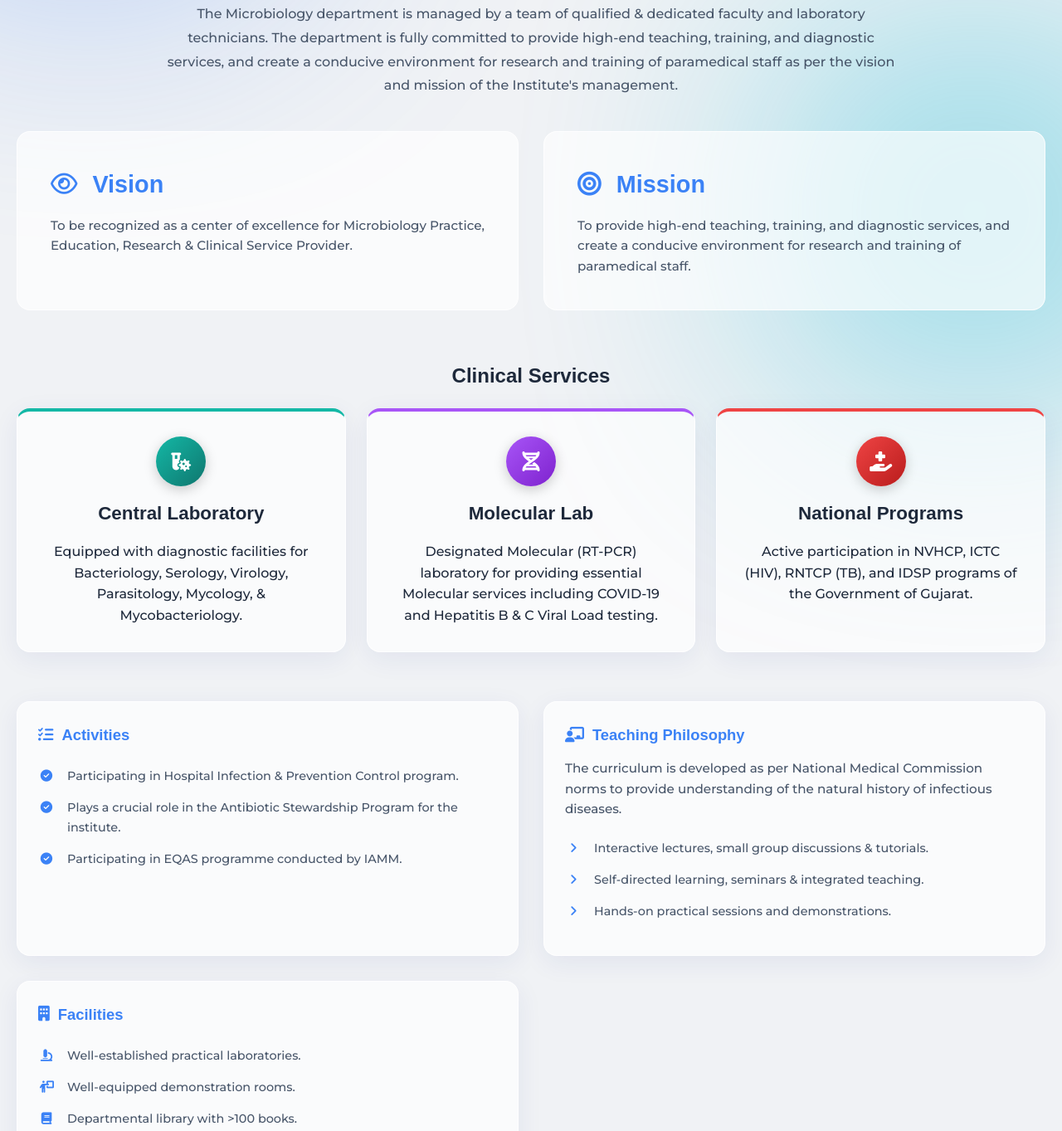
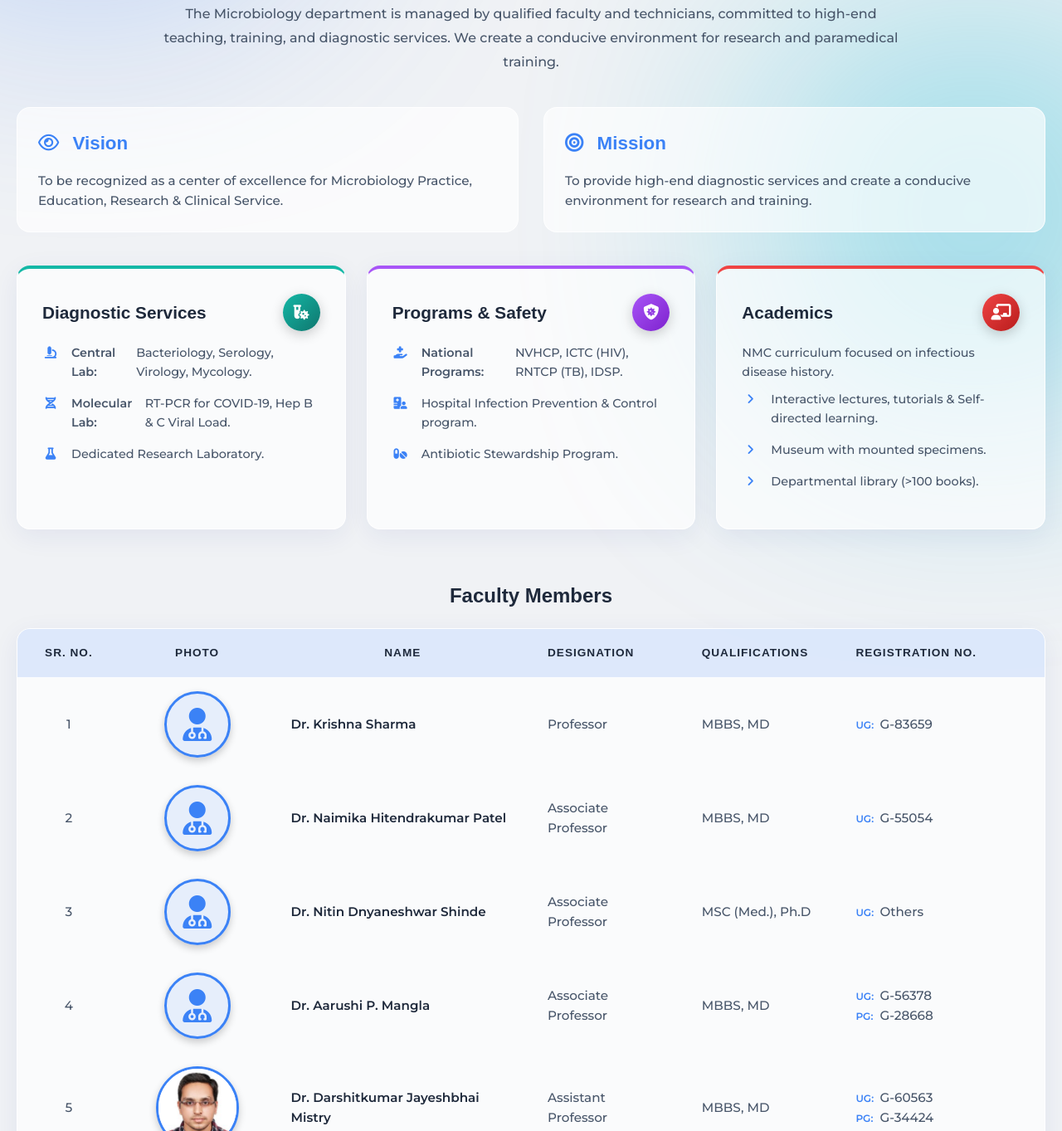
Before and after one commit to BMCRI/bmcri.github.io, a plain HTML site: page departments/microbiology/microbiology.html in a window 1280 px wide. Shown: the part 369-1732 px from the top of the page at 83% size. Drawn offline with Linux system fonts and the light colour scheme; files whose address does not match are found by name; a web font is replaced by a local one.

Commit message:
Update microbiology.html

```diff
--- a/departments/microbiology/microbiology.html
+++ b/departments/microbiology/microbiology.html
@@ -34,99 +34,78 @@
   <div id="global-header"></div>
   <div class="site-wrapper">
     <main class="container-wide main-content fade-in">
-      <h2 class="section-title reveal"><i class="fa-solid fa-bacteria"></i>Department of Microbiology </h2>
+
+      <h2 class="section-title reveal"><i class="fa-solid fa-bacteria"></i> Department of Microbiology </h2>
       <p class="text-center reveal"
         style="margin-bottom: 40px; color: var(--text-secondary); max-width: 900px; margin-left: auto; margin-right: auto; line-height: 1.8;">
-        The Microbiology department is managed by a team of qualified & dedicated faculty and laboratory technicians.
-        The department is fully committed to provide high-end teaching, training, and diagnostic services, and create a
-        conducive environment for research and training of paramedical staff as per the vision and mission of the
-        Institute's management. </p>
-      <div class="vision-mission-grid reveal">
-        <div class="vm-card">
-          <h3><i class="fa-regular fa-eye" style="margin-right:10px;"></i> Vision</h3>
+        The Microbiology department is managed by qualified faculty and technicians, committed to high-end teaching,
+        training, and diagnostic services. We create a conducive environment for research and paramedical training.
+      </p>
+
+      <div class="vision-mission-grid reveal" style="margin-bottom: 40px;">
+        <div class="vm-card" style="padding: 25px;">
+          <h3 style="font-size: 1.4rem;"><i class="fa-regular fa-eye" style="margin-right:10px;"></i> Vision</h3>
           <p>To be recognized as a center of excellence for Microbiology Practice, Education, Research & Clinical
-            Service Provider.</p>
+            Service.</p>
         </div>
-        <div class="vm-card">
-          <h3><i class="fa-solid fa-bullseye" style="margin-right:10px;"></i> Mission</h3>
-          <p>To provide high-end teaching, training, and diagnostic services, and create a conducive environment for
-            research and training of paramedical staff.</p>
+        <div class="vm-card" style="padding: 25px;">
+          <h3 style="font-size: 1.4rem;"><i class="fa-solid fa-bullseye" style="margin-right:10px;"></i> Mission</h3>
+          <p>To provide high-end diagnostic services and create a conducive environment for research and training.</p>
         </div>
       </div>
-      <section class="reveal" style="margin-top: 60px;">
-        <h3 class="section-title" style="font-size: 1.5rem; margin-bottom: 20px;">Clinical Services</h3>
+
+      <section class="reveal">
         <div class="hero-grid">
-          <article class="card card-tint-teal">
-            <div class="icon-circle-bg teal"><i class="fa-solid fa-vial-virus"></i></div>
-            <h3>Central Laboratory</h3>
-            <p>Equipped with diagnostic facilities for Bacteriology, Serology, Virology, Parasitology, Mycology, &
-              Mycobacteriology.</p>
+
+          <article class="card card-tint-teal" style="align-items: flex-start; text-align: left;">
+            <div class="flex-between" style="width: 100%; margin-bottom: 15px;">
+              <h3 style="margin:0; font-size: 1.3rem;">Diagnostic Services</h3>
+              <div class="icon-circle-bg teal" style="width: 45px; height: 45px; font-size: 1.2rem;"><i
+                  class="fa-solid fa-vial-virus"></i></div>
+            </div>
+            <ul class="info-list" style="margin-top: 0; width: 100%;">
+              <li><i class="fa-solid fa-microscope"></i> <strong>Central Lab:</strong> Bacteriology, Serology, Virology,
+                Mycology.</li>
+              <li><i class="fa-solid fa-dna"></i> <strong>Molecular Lab:</strong> RT-PCR for COVID-19, Hep B & C Viral
+                Load.</li>
+              <li><i class="fa-solid fa-flask"></i> Dedicated Research Laboratory.</li>
+            </ul>
           </article>
-          <article class="card card-tint-purple">
-            <div class="icon-circle-bg purple"><i class="fa-solid fa-dna"></i></div>
-            <h3>Molecular Lab</h3>
-            <p>Designated Molecular (RT-PCR) laboratory for providing essential Molecular services including COVID-19
-              and Hepatitis B & C Viral Load testing.</p>
+
+          <article class="card card-tint-purple" style="align-items: flex-start; text-align: left;">
+            <div class="flex-between" style="width: 100%; margin-bottom: 15px;">
+              <h3 style="margin:0; font-size: 1.3rem;">Programs & Safety</h3>
+              <div class="icon-circle-bg purple" style="width: 45px; height: 45px; font-size: 1.2rem;"><i
+                  class="fa-solid fa-shield-virus"></i></div>
+            </div>
+            <ul class="info-list" style="margin-top: 0; width: 100%;">
+              <li><i class="fa-solid fa-hand-holding-medical"></i> <strong>National Programs:</strong> NVHCP, ICTC
+                (HIV), RNTCP (TB), IDSP.</li>
+              <li><i class="fa-solid fa-hospital-user"></i> Hospital Infection Prevention & Control program.</li>
+              <li><i class="fa-solid fa-pills"></i> Antibiotic Stewardship Program.</li>
+            </ul>
           </article>
-          <article class="card card-tint-red">
-            <div class="icon-circle-bg red"><i class="fa-solid fa-hand-holding-medical"></i></div>
-            <h3>National Programs</h3>
-            <p>Active participation in NVHCP, ICTC (HIV), RNTCP (TB), and IDSP programs of the Government of Gujarat.
+
+          <article class="card card-tint-red" style="align-items: flex-start; text-align: left;">
+            <div class="flex-between" style="width: 100%; margin-bottom: 15px;">
+              <h3 style="margin:0; font-size: 1.3rem;">Academics</h3>
+              <div class="icon-circle-bg red" style="width: 45px; height: 45px; font-size: 1.2rem;"><i
+                  class="fa-solid fa-chalkboard-user"></i></div>
+            </div>
+            <p style="font-size: 0.9rem; color: var(--text-secondary); margin-bottom: 10px;">
+              NMC curriculum focused on infectious disease history.
             </p>
+            <ul class="info-list" style="margin-top: 0; width: 100%;">
+              <li><i class="fa-solid fa-angle-right"></i> Interactive lectures, tutorials & Self-directed learning.</li>
+              <li><i class="fa-solid fa-angle-right"></i> Museum with mounted specimens.</li>
+              <li><i class="fa-solid fa-angle-right"></i> Departmental library (>100 books).</li>
+            </ul>
           </article>
-        </div>
-
-      </section>
-      <section class="reveal section-spacing">
-        <div class="dept-teaching-grid">
-
-          <div class="dept-group-card">
-            <h3 class="dept-header">
-              <i class="fa-solid fa-tasks"></i> Activities
-            </h3>
-            <ul class="info-list">
-              <li><i class="fa-solid fa-check-circle"></i> Participating in Hospital Infection & Prevention Control
-                program.
-              </li>
-              <li><i class="fa-solid fa-check-circle"></i> Plays a crucial role in the Antibiotic Stewardship Program
-                for the
-                institute.</li>
-              <li><i class="fa-solid fa-check-circle"></i> Participating in EQAS programme conducted by IAMM.</li>
-            </ul>
-          </div>
-
-          <div class="dept-group-card">
-            <h3 class="dept-header">
-              <i class="fa-solid fa-chalkboard-user"></i> Teaching Philosophy
-            </h3>
-            <p>
-              The curriculum is developed as per National Medical Commission norms to provide understanding of the
-              natural history of infectious diseases.
-            </p>
-            <ul class="info-list">
-              <li><i class="fa-solid fa-angle-right"></i> Interactive lectures, small group discussions & tutorials.
-              </li>
-              <li><i class="fa-solid fa-angle-right"></i> Self-directed learning, seminars & integrated teaching.</li>
-              <li><i class="fa-solid fa-angle-right"></i> Hands-on practical sessions and demonstrations.</li>
-            </ul>
-          </div>
-
-          <div class="dept-group-card">
-            <h3 class="dept-header">
-              <i class="fa-solid fa-building"></i> Facilities
-            </h3>
-            <ul class="info-list">
-              <li><i class="fa-solid fa-microscope"></i> Well-established practical laboratories.</li>
-              <li><i class="fa-solid fa-person-chalkboard"></i> Well-equipped demonstration rooms.</li>
-              <li><i class="fa-solid fa-book"></i> Departmental library with &gt;100 books.</li>
-              <li><i class="fa-solid fa-flask"></i> Dedicated Research Laboratory.</li>
-              <li><i class="fa-solid fa-puzzle-piece"></i> Museum with mounted specimens & charts.</li>
-            </ul>
-          </div>
 
         </div>
       </section>
-      <section style="margin-top: 60px;">
+
+      <section class="reveal section-spacing">
         <h3 class="section-title" style="font-size: 1.5rem; margin-bottom: 20px;">Faculty Members</h3>
         <div class="table-container">
           <table class="glass-table">
@@ -153,7 +132,6 @@
   <script src="../../assets/js/faculty-renderer.js"></script>
 
   <script>
-
     document.addEventListener('DOMContentLoaded', () => {
       renderFacultyTable(facultyData);
     });
```
